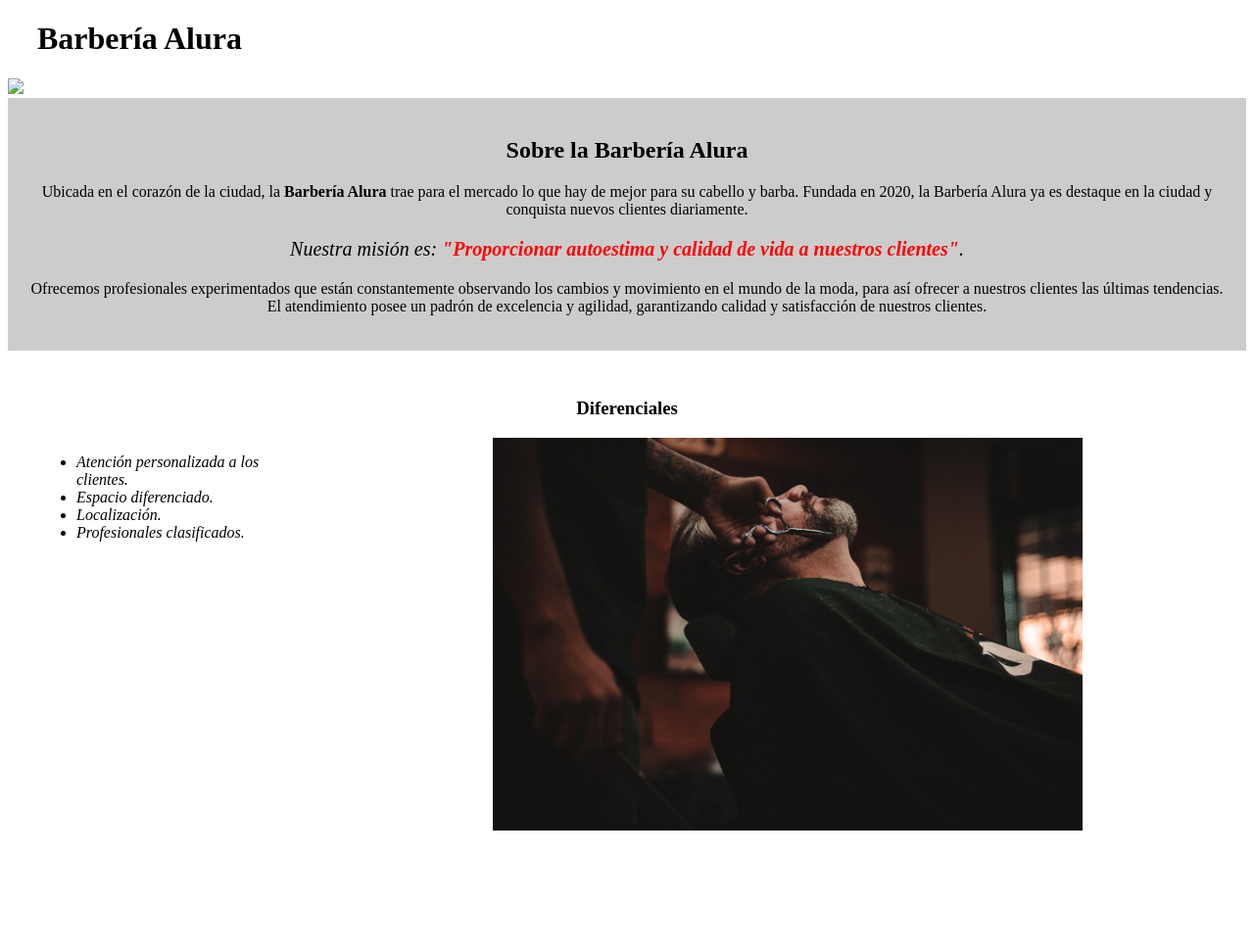
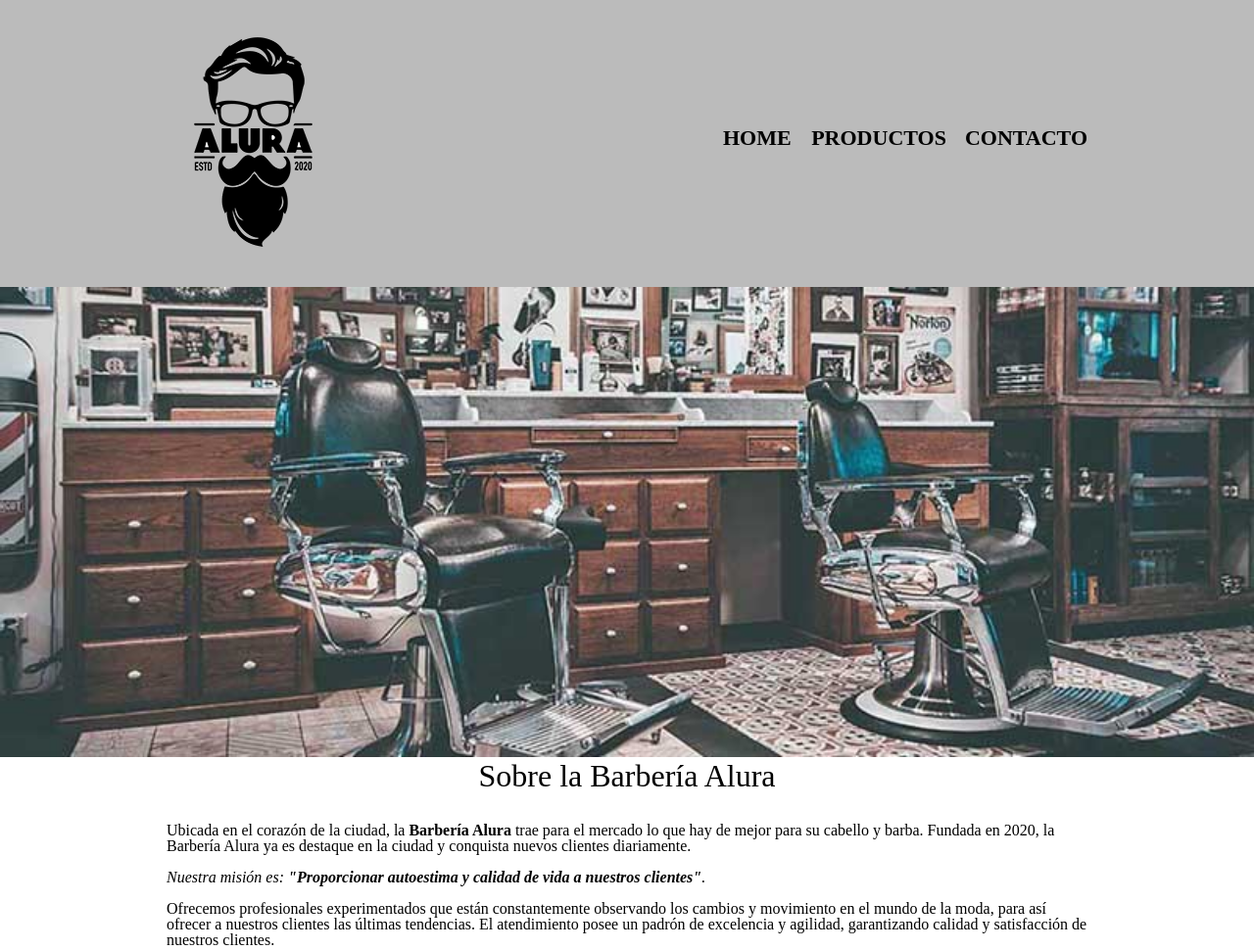
Before and after one commit to BelenFrak/Barberia-Oracle, a plain HTML site: page index.html in a window 1280 px wide. Shown: the top 971 px of the page at 98% size. Before the commit the page ends 890 px from the top, so only its background shows below. Drawn offline with Linux system fonts and the light colour scheme.

Commit message:
index css

```diff
--- a/index.html
+++ b/index.html
@@ -5,17 +5,30 @@
     <meta http-equiv="X-UA-Compatible" content="IE=edge">
     <meta name="viewport" content="width=device-width, initial-scale=1.0">
     <title>Document</title>
-    <link rel="stylesheet" href="style-home.css">
+    <link rel="stylesheet" href="reset.css" >
+    <link rel="stylesheet" href="style.css">
 </head>
 
 <body>
     <header>
-        <h1 class="titulo-principal">Barbería Alura</h1>
+        <div class="caja">
+            <h1> <img src="/imagenes/logo.png" alt="Logo de la Barbería Alura"></h1>
+                <nav>
+                    <ul>
+                        <li><a href="index.html"> Home </a> </li>
+                        <li><a href="productos.html">Productos</a></li>
+                         <li><a href="contacto.html">Contacto</a></li>
+                    </ul>
+                </nav>
+        </div>
     </header>
-    <img id="banner" src="imagenes/banner.jpg">
 
-    <div class="principal">
-        <h2 class="titulo-centralizado">Sobre la Barbería Alura</h2>
+    <img class="banner" src="imagenes/banner.jpg">
+
+<main>
+    <section class="principal">
+
+        <h2 class="titulo-principal">Sobre la Barbería Alura</h2>
 
         <p>Ubicada en el corazón de la ciudad, la
         <strong>Barbería Alura</strong> trae para el mercado lo que hay de mejor para su
@@ -30,10 +43,10 @@
         así ofrecer a nuestros clientes las últimas tendencias. El atendimiento posee un
         padrón de excelencia y agilidad, garantizando calidad y satisfacción de nuestros
         clientes.</p>
-    </div>
+    </section>
 
-    <div class="diferenciales">
-        <h3 class="titulo-centralizado">Diferenciales</h3>
+    <section class="diferenciales">
+        <h3 class="titulo-principal">Diferenciales</h3>
             <ul>
                 <li class="items">Atención personalizada a los clientes.</li>
                 <li class="items" >Espacio diferenciado.</li>
@@ -43,7 +56,14 @@
 
         <img src="imagenes/diferenciales.jpg" class="imagenDiferenciales">
 
-    </div>
+    </section>
+</main>
+
+<footer>
+        <img src="imagenes/logo-blanco.png" alt="Logo de la Barbería Alura" >
+        <p class="copyright"> &copy Copyright Barbería Alura - 2022</p>
+
+</footer>
 
 
 </body>
--- a/style.css
+++ b/style.css
@@ -145,3 +145,24 @@ td, th{
     border: 1px solid #000000 ;
     padding: 8px 15px;
 }
+/*Aquí inicia CSS para nuestra home*/
+.banner{
+    width: 100%;
+}
+.titulo-principal{
+    text-align: center;
+    font-size: 2em;
+    margin:  0 0 1em;
+}
+.principal p{
+    margin: 0 0 1em;
+}
+.principal strong{
+font-weight: bold;
+}
+.principal em{
+    font-style: italic;
+}
+.imagenDiferenciales{
+    width: 60%;
+}
```
Also changed, not shown: imagenes/banner.jpg (added), imagenes/utensilios[1].jpg (added), package-lock.json (added).
